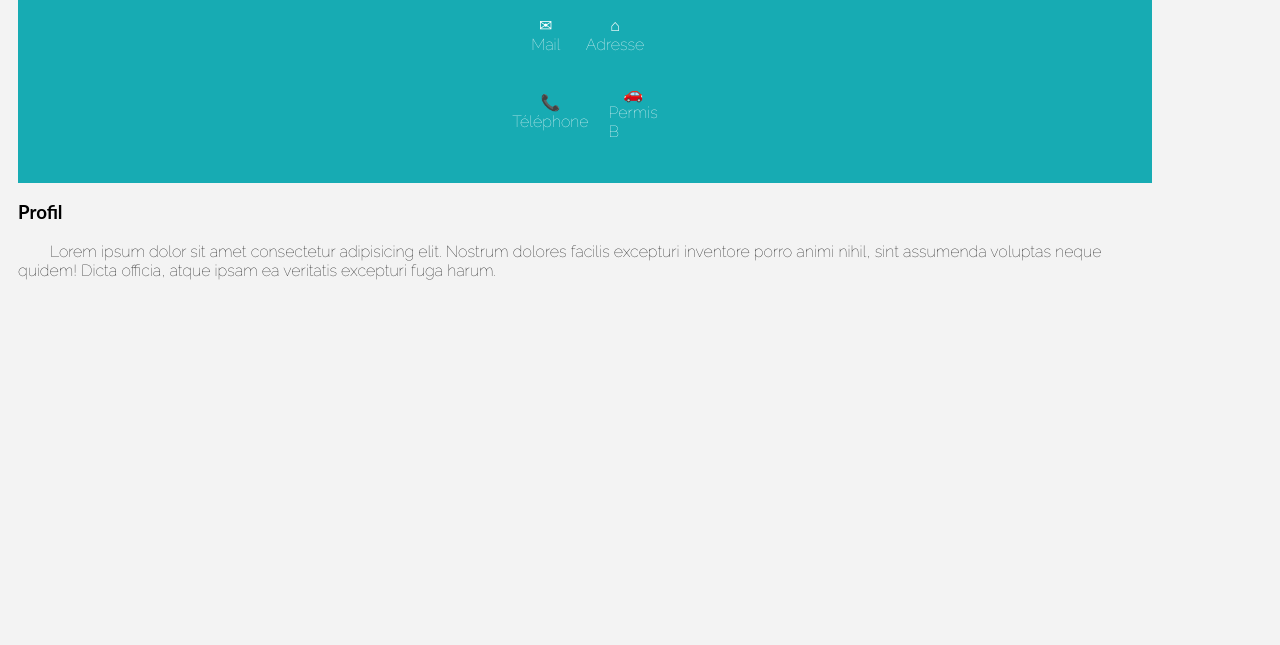
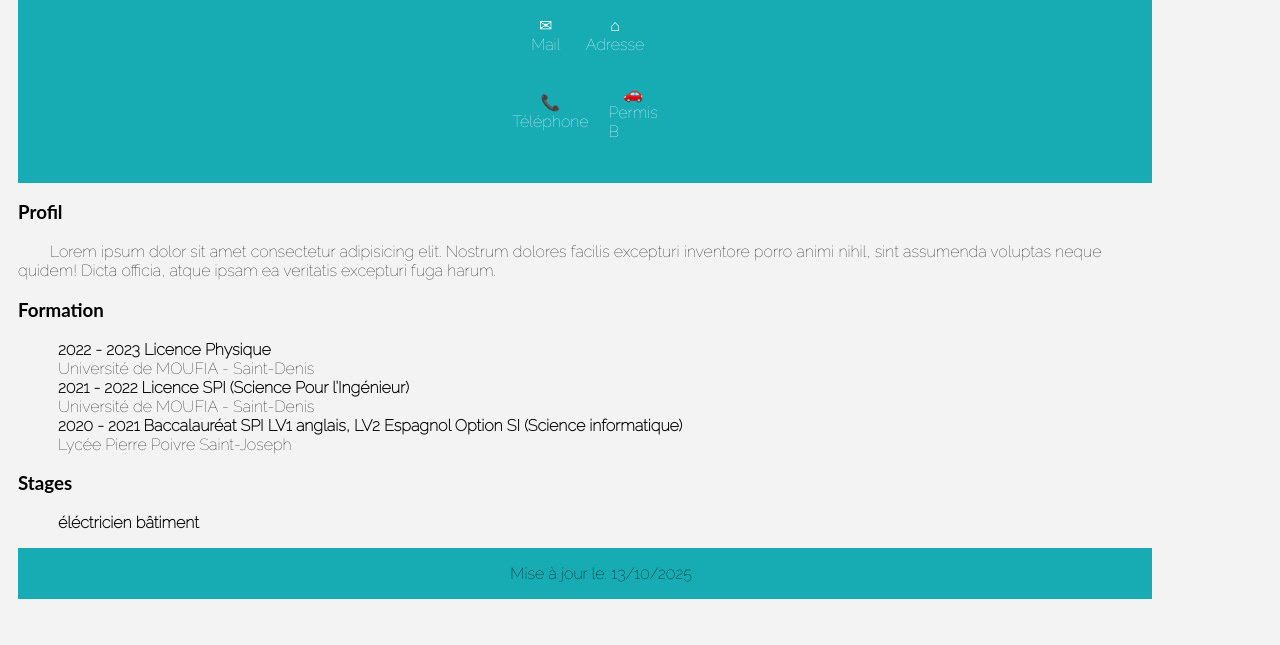
Before and after one commit to qmorel974-source/Morel_Quentin_Devoir_3_CV_HTML_CSS, a plain HTML site: page index.html in a window 1280 px wide. Shown: the part 165-810 px from the top of the page. Drawn offline with Linux system fonts and the light colour scheme.

Commit message:
add footer + starting main

```diff
--- a/assets/css/page.css
+++ b/assets/css/page.css
@@ -37,10 +37,9 @@ a{
     justify-content: center;
     text-decoration: none;
     flex-wrap: wrap;
-
     color: #ffffff;
 }
-.container{
+.header{
     background-color: #17abb3;
     display: flex;
     flex-direction: column;
@@ -57,8 +56,25 @@ a{
     margin: 0 auto 20px auto;
 
 }
-.contact_list li{
+.contact_list_li{
 display: flex;
 align-items: center;
 flex: 0 0 20%;
 margin-bottom: 10px;
+}
+footer{
+   background-color: #17abb3;
+   display: flex;
+   justify-content: center;
+   align-items: flex-end;
+
+}
+.li_main{
+    color: black;
+    font-weight: bold;
+
+}
+ul{
+    list-style: none;
+
+}
--- a/index.html
+++ b/index.html
@@ -7,21 +7,19 @@
     <title>Mon CV</title>
 </head>
 <body>
-   <div class="container">
+   <main>
+
+       <div class="header">
             <h1>MOREL QUENTIN</h1>
                 <h2>Développeur web et web mobile</h2>
                     <ul class="contact_list">
-                    <li>
-                        <a href="#"><span class="icon">&#9993;</span> Mail</a>
+                        <li class="contact_list_li"><a href="#"><span class="icon">&#9993;</span> Mail</a>
                         </li>
-                    <li>
-                        <a href="#"><span class="icon">&#8962;</span> Adresse</a>
+                        <li class="contact_list_li"><a href="#"><span class="icon">&#8962;</span> Adresse</a>
                         </li>
-                    <li>
-                        <a href="#"><span class="icon">&#128222;</span> Téléphone</a>
+                        <li class="contact_list_li"><a href="#"><span class="icon">&#128222;</span> Téléphone</a>
                         </li>
-                    <li>
-                        <a href="#"><span class="icon">&#128663;</span> Permis B</a>
+                        <li class="contact_list_li"><a href="#"><span class="icon">&#128663;</span> Permis B</a>
                         </li>
                     </ul>
        </div>
@@ -31,5 +29,35 @@
                             sint assumenda voluptas neque quidem! Dicta officia, atque ipsam ea veritatis
                             excepturi fuga harum.
                         </p>
+            <h3>Formation</h3>
+                        <ul>
+                            <li class="li_main">
+                                <time datetime="2023" class="time">2022 - 2023</time> <strong>Licence Physique</strong>
+                            </li>
+                            <li class="lieu">
+                                Université de MOUFIA - Saint-Denis
+                            </li>
+                            <li class="li_main">
+                                <time datetime="2022" class="time">2021 - 2022</time> Licence SPI (Science Pour l’Ingénieur)</li>
+                            <li class="lieu">
+                                Université de MOUFIA - Saint-Denis
+                            </li>
+                            <li class="li_main">
+                                <time datetime="2021" class="time">2020 - 2021</time> Baccalauréat SPI
+                                LV1 anglais, LV2 Espagnol
+                                Option SI (Science informatique)
+                            </li>
+                            <li class="lieu">
+                                Lycée Pierre Poivre Saint-Joseph
+                            </li>
+                        </ul>
+                <h3>Stages</h3>
+                <ul>
+                    <li class="li_main">éléctricien bâtiment</li>
+                </ul>
+   </main>
+   <footer>
+    <p>Mise à jour le: <time datetime="2025-10-13">13/10/2025</time> </p>
+   </footer>
 </body>
 </html>
```
Lines whose indentation alone changed are shown as unchanged.
